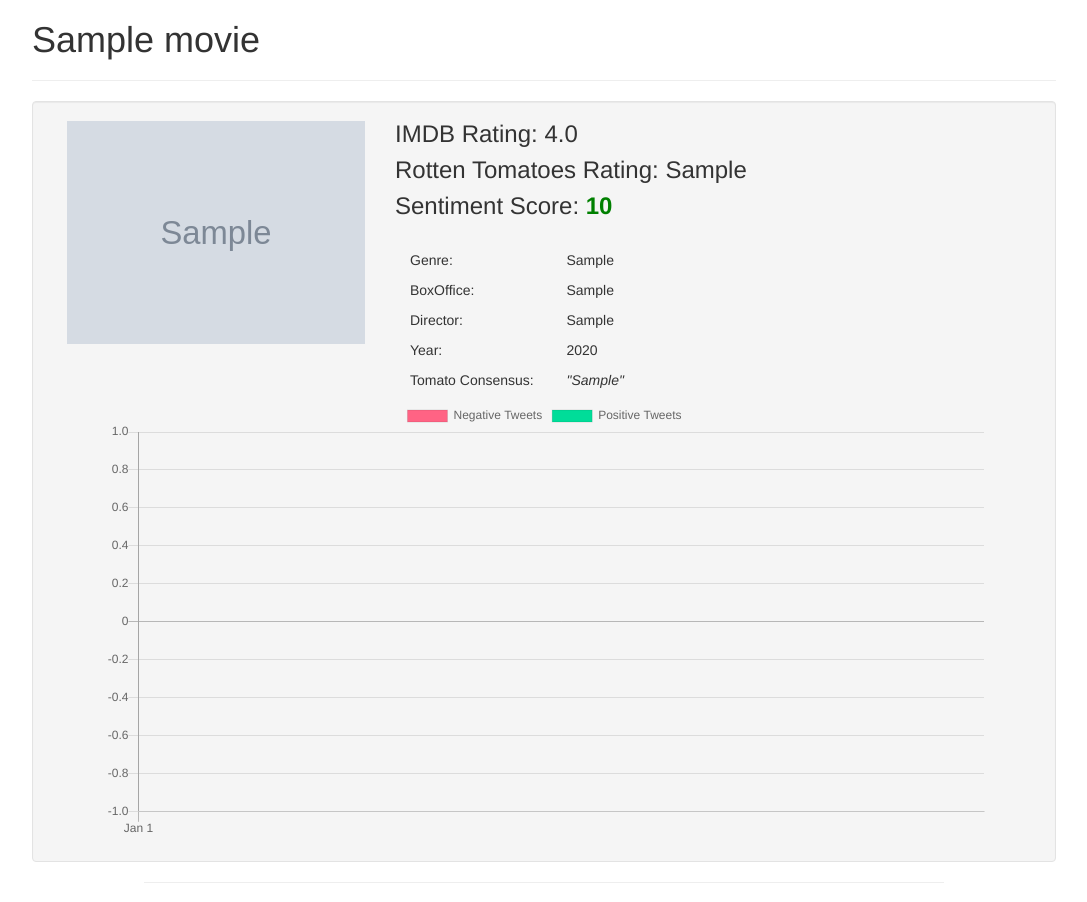
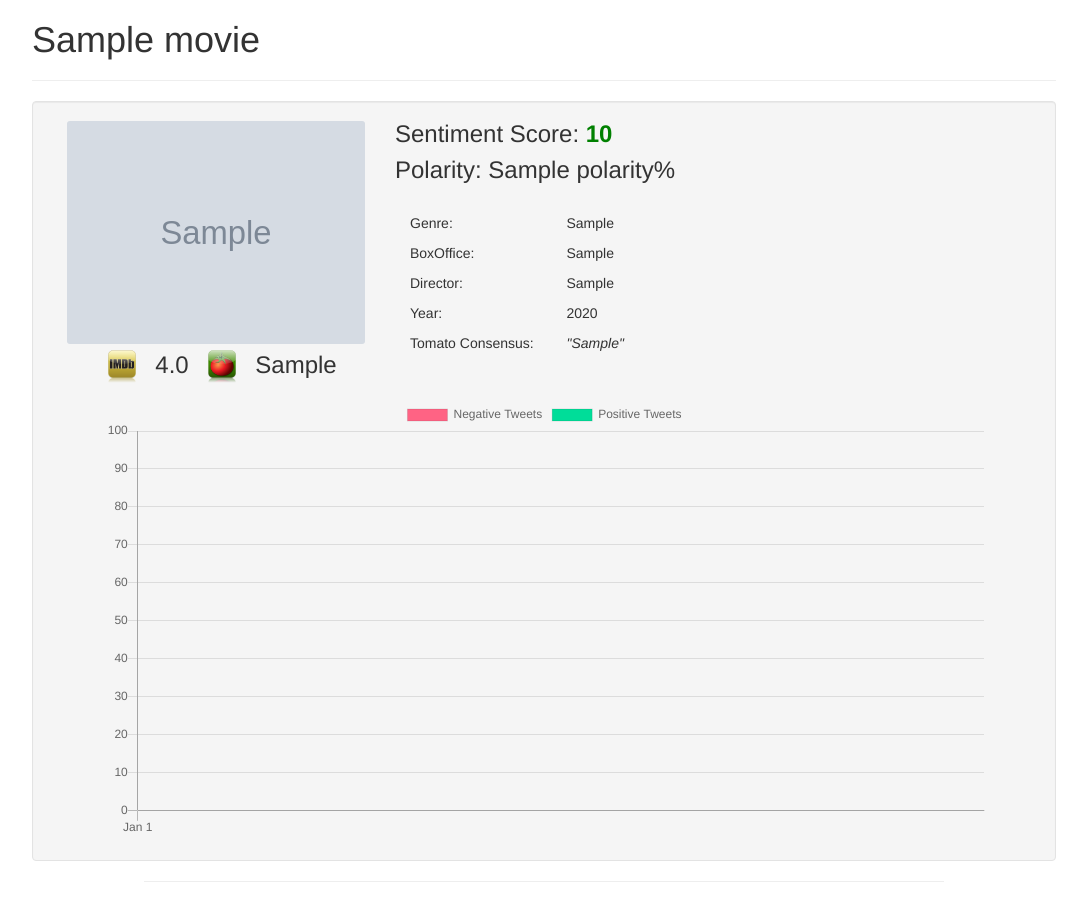
Before and after one commit to bfbachmann/Silver-Screen, a Django app: template app/templates/results.html in a window 1280 px wide. Shown: the part 52-954 px from the top of the page, without its empty margins (96-1183 px from the left). Run offline with Django 3.2, Linux system fonts and the light colour scheme; tables that the repository leaves empty hold one stand-in row (values such as "Sample post"); the template is opened without the code that fills it: values that come from a table or form of the project are taken from there, most other values are stand-ins (such as "Sample title", 1, 10 or a date in 2020); grey boxes marked "Sample" are stand-in pictures; some libraries are stand-ins or nearby versions.

Commit message:
Update styles, add polarity rating

```diff
--- a/app/templates/results.html
+++ b/app/templates/results.html
@@ -41,19 +41,22 @@
         <hr>
         <div class="well full-width clearfix">
             {% if movie.Poster %}
-                <div class="col-sm-4">
-                    <img src="{{ movie.Poster }}" class ="center-block img-responsive" style="max-height:300px; margin-right:25px;"/>
+                <div class="col-sm-4 align-center">
+                    <img src="{{ movie.Poster }}" class ="center-block img-responsive" />
+                    <h3 class="info-header align-center">
+                        <img class="rating-icon" src="{% static "imdb.png" %}" alt="IMDB"/> {{movie.imdbRating}}
+                        <img class="rating-icon" src="{% static "rt.png" %}" alt="Rotten Tomatoes"/> {{movie.tomatoRating}}
+                    </h3>
                 </div>
                 <div class="col-sm-8">
             {% endif %}
-                <h3 class="info-header">IMDB Rating: {{movie.imdbRating}}</h3>
-                <h3 class="info-header">Rotten Tomatoes Rating: {{movie.tomatoRating}}</h3>
                 <h3 class="info-header"> Sentiment Score:
                     {% if overall_score <= 0 %}
                         <strong style="color: red;">{{ overall_score }}</strong> </h3>
                     {% else %}
-                        <strong style="color: green;">{{ overall_score }}</strong> </h3><br>
+                        <strong style="color: green;">{{ overall_score }}</strong> </h3>
                     {% endif %}
+                <h3 class="info-header">Polarity: {{polarity}}%</h3><br>
                 <div class="col-sm-3" style="margin-left: 0px !important;">
                     <p>Genre: </p>
                     <p>BoxOffice: </p>
@@ -133,7 +136,7 @@
                            ],
                            backgroundColor: "#00DD99",
                            hoverBackgroundColor: "#00DD99"
-                       }]
+                       } ]
                    },
             options: {
                     scales: {
@@ -145,8 +148,8 @@
                         }],
                         yAxes: [{
                             ticks: {
-                                max: 1,
-                                min: -1,
+                                max: 100,
+                                min: 0,
                             }
                         }]
                     }
--- a/static/style.css
+++ b/static/style.css
@@ -56,6 +56,17 @@ input.form-control {
     right: 0;
 }
 
+img.rating-icon {
+    height: 40px;
+    margin-bottom: 5px;
+}
+
+.center-block {
+    max-height:300px;
+    margin: auto;
+    border-radius: 3px;
+}
+
 @keyframes spin {
     0% { transform: rotate(0deg); }
     100% { transform: rotate(360deg); }
```
Also changed, not shown: app/views.py (+16 -3 lines), static/imdb.png (added), static/rt.png (added).
